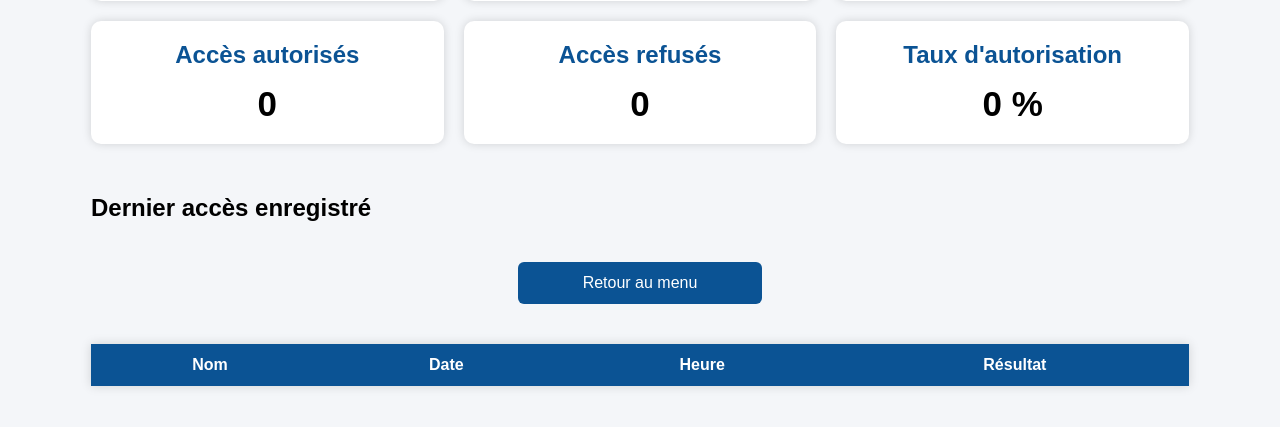
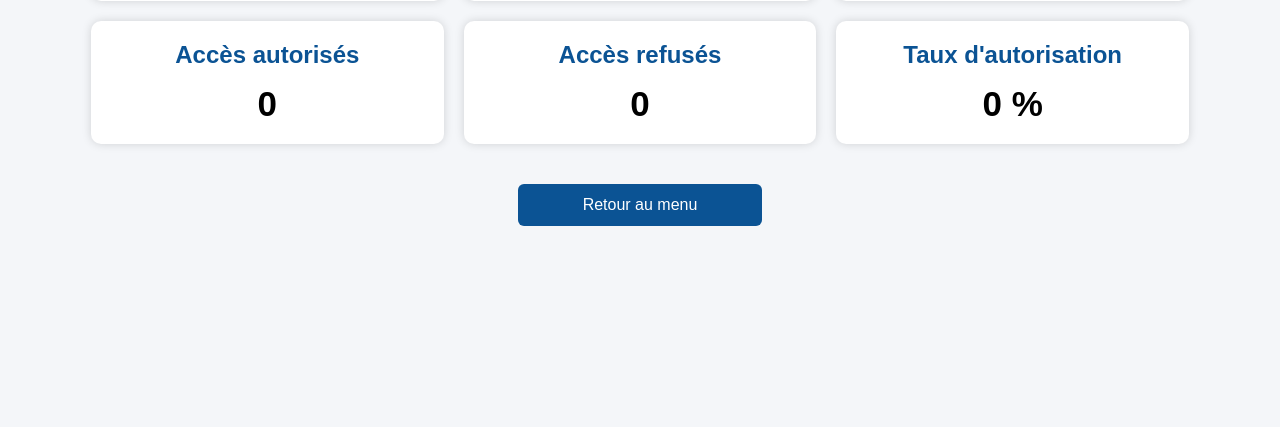
Before and after one commit to insafsen/chu_rfid, a Flask app: page /dashboard in a window 1280 px wide. Shown: the part 240-667 px from the top of the page. Run offline with Flask 3, Linux system fonts and the light colour scheme; the visitor is signed in with stand-in values (Sample User, id 1); data that the repository does not hold is empty.

Commit message:
Mise à jour du dashboard

```diff
--- a/templates/dashboard.html
+++ b/templates/dashboard.html
@@ -10,20 +10,20 @@
 <style>
 
 body{
-            font-family: Arial, Helvetica, sans-serif;
+    font-family:Arial, Helvetica, sans-serif;
     background:#f4f6f9;
     margin:0;
     padding:30px;
 }
 
+.container{
+    width:90%;
+    margin:auto;
+}
+
 h1{
     text-align:center;
     color:#0b5394;
-        }
-
-        .container{
-            width:90%;
-            margin:auto;
 }
 
 .cards{
@@ -37,39 +37,19 @@
     background:white;
     padding:20px;
     border-radius:10px;
+    text-align:center;
     box-shadow:0 0 10px rgba(0,0,0,0.15);
-            text-align:center;
 }
 
 .card h2{
+    color:#0b5394;
     margin:0;
-            color:#0b5394;
 }
 
 .nombre{
     margin-top:15px;
     font-size:35px;
     font-weight:bold;
-        }
-
-        table{
-            width:100%;
-            margin-top:40px;
-            border-collapse:collapse;
-            background:white;
-            box-shadow:0 0 10px rgba(0,0,0,0.15);
-        }
-
-        th{
-            background:#0b5394;
-            color:white;
-            padding:12px;
-        }
-
-        td{
-            padding:12px;
-            border:1px solid #ddd;
-            text-align:center;
 }
 
 .retour{
@@ -106,37 +86,27 @@
 
 <div class="card">
 <h2>Utilisateurs</h2>
-<div class="nombre">
-{{ stats.total_utilisateurs }}
-</div>
+<div class="nombre">{{ stats.total_utilisateurs }}</div>
 </div>
 
 <div class="card">
 <h2>Utilisateurs actifs</h2>
-<div class="nombre">
-{{ stats.utilisateurs_actifs }}
-</div>
+<div class="nombre">{{ stats.utilisateurs_actifs }}</div>
 </div>
 
 <div class="card">
 <h2>Total des accès</h2>
-<div class="nombre">
-{{ stats.total_acces }}
-</div>
+<div class="nombre">{{ stats.total_acces }}</div>
 </div>
 
 <div class="card">
 <h2>Accès autorisés</h2>
-<div class="nombre">
-{{ stats.acces_autorises }}
-</div>
+<div class="nombre">{{ stats.acces_autorises }}</div>
 </div>
 
 <div class="card">
 <h2>Accès refusés</h2>
-<div class="nombre">
-{{ stats.acces_refuses }}
-</div>
+<div class="nombre">{{ stats.acces_refuses }}</div>
 </div>
 
 <div class="card">
@@ -156,25 +126,8 @@
 
 </div>
 
-<h2 style="margin-top:50px;">Dernier accès enregistré</h2>
-
-<table>
-
-<tr>
-
-<th>Nom</th>
-<th>Date</th>
-<th>Heure</th>
-<th>Résultat</th>
-
-</tr>
-
-
-
 <a href="/" class="retour">
-
 Retour au menu
-
 </a>
 
 </div>
```
Lines whose indentation alone changed are shown as unchanged.
